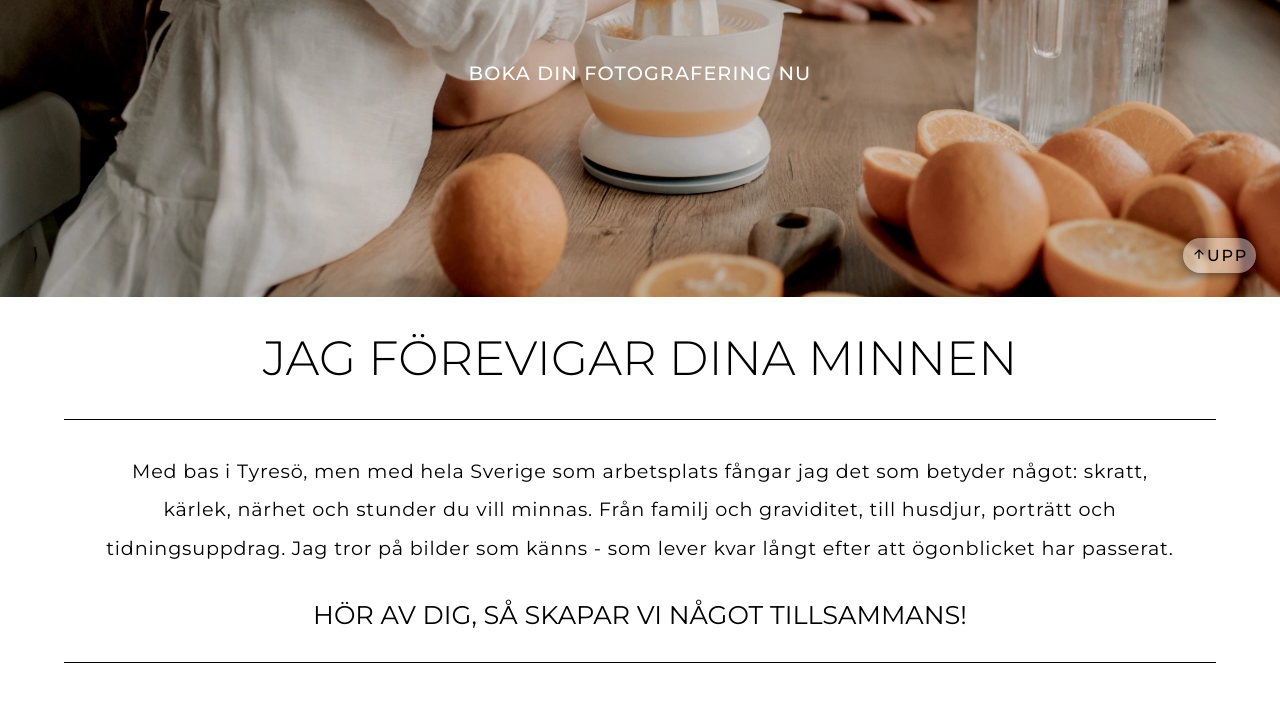
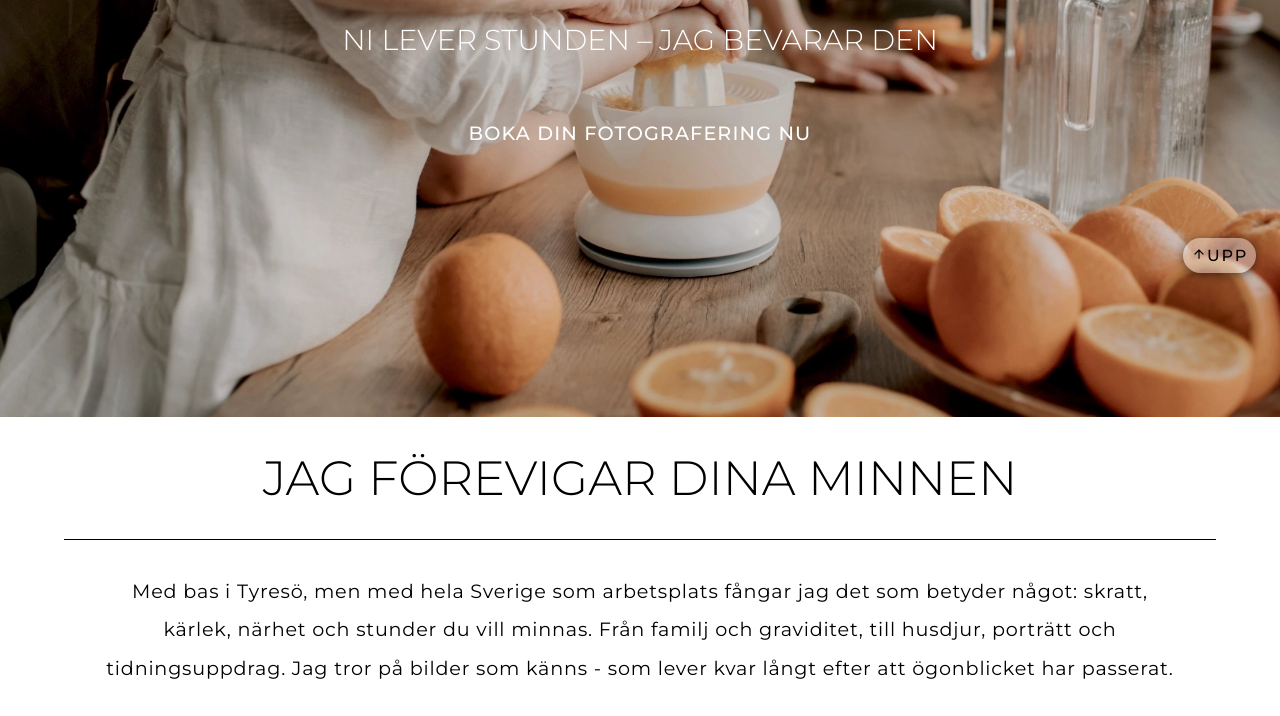
Before and after one commit to sa226jf-hash/Freya-Photos, a plain HTML site: page index.html in a window 1280 px wide. Shown: the part 503-1219 px from the top of the page. Drawn offline with nearby package versions, Linux system fonts and the light colour scheme; a web font is replaced by a local one.

Commit message:
Update style.css for screenshot

```diff
--- a/style.css
+++ b/style.css
@@ -332,7 +332,7 @@ nav a.active {
 .brollop-hero,
 .portratt-hero,
 .foretag-hero {
-  height: 100vh; /* Täck hela skärmen */
+  height: 920px; /* Täck hela skärmen */
   display: flex; /* Flexbox */
   flex-direction: column; /* Stapla innnehållet vertikalt */
   justify-content: center; /* Centrera innehåll  */
```
